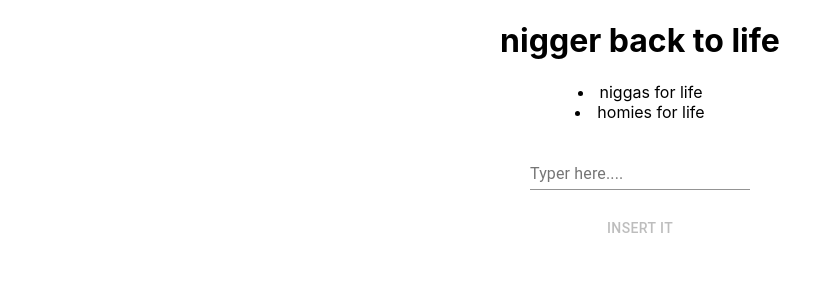
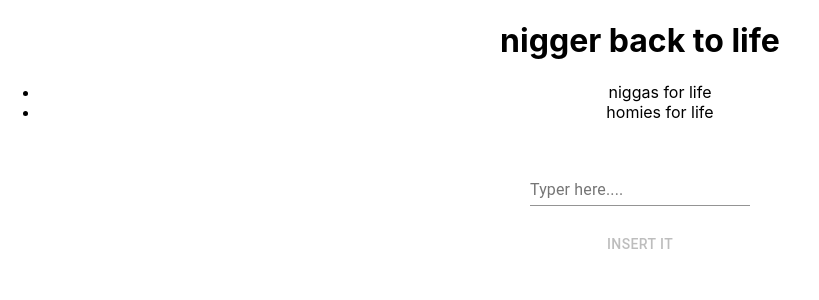
Before and after one commit to starkex/To-do-app-React, a React (Create React App) app in the folder to-do-list/: page / in a window 1280 px wide. Shown: the top 300 px of the page, without its empty margins (0-819 px from the left). Built offline with nearby package versions, Linux system fonts and the light colour scheme.

Commit message:
separate-component

```diff
--- a/to-do-list/src/App.js
+++ b/to-do-list/src/App.js
@@ -1,7 +1,8 @@
 import React,{useState} from 'react';
 import logo from './logo.svg';
-import {Button, FormControl, Input, InputLabel} from '@material-ui/core';
+import {Button, FormControl, Input, InputLabel,} from '@material-ui/core';
 import './App.css';
+import Wall from './Wall';
 
 function App() {
   const [todos, settodos] = useState(["niggas for life", "homies for life"]);
@@ -14,8 +15,12 @@ function App() {
   return (
     <div className="App">
           <h1> nigger back to life </h1>
-         {todos.map(todos=> <li>{todos}</li>)
-         }
+          <ul>
+         {todos.map(todos=>
+         <Wall text={todos}/>
+         //<li>{todos}</li>
+         )}
+        </ul>
          <br></br>
          <FormControl>
          <InputLabel> Typer here....</InputLabel>
--- a/to-do-list/src/todo.js
+++ b/to-do-list/src/Wall.js
@@ -1,11 +1,11 @@
 import React from 'react'
 
-function todo() {
+function Wall(props) {
     return (
         <div>
-
+            <li>{props.text}</li>
         </div>
     )
 }
 
-export default todo
+export default Wall
```
